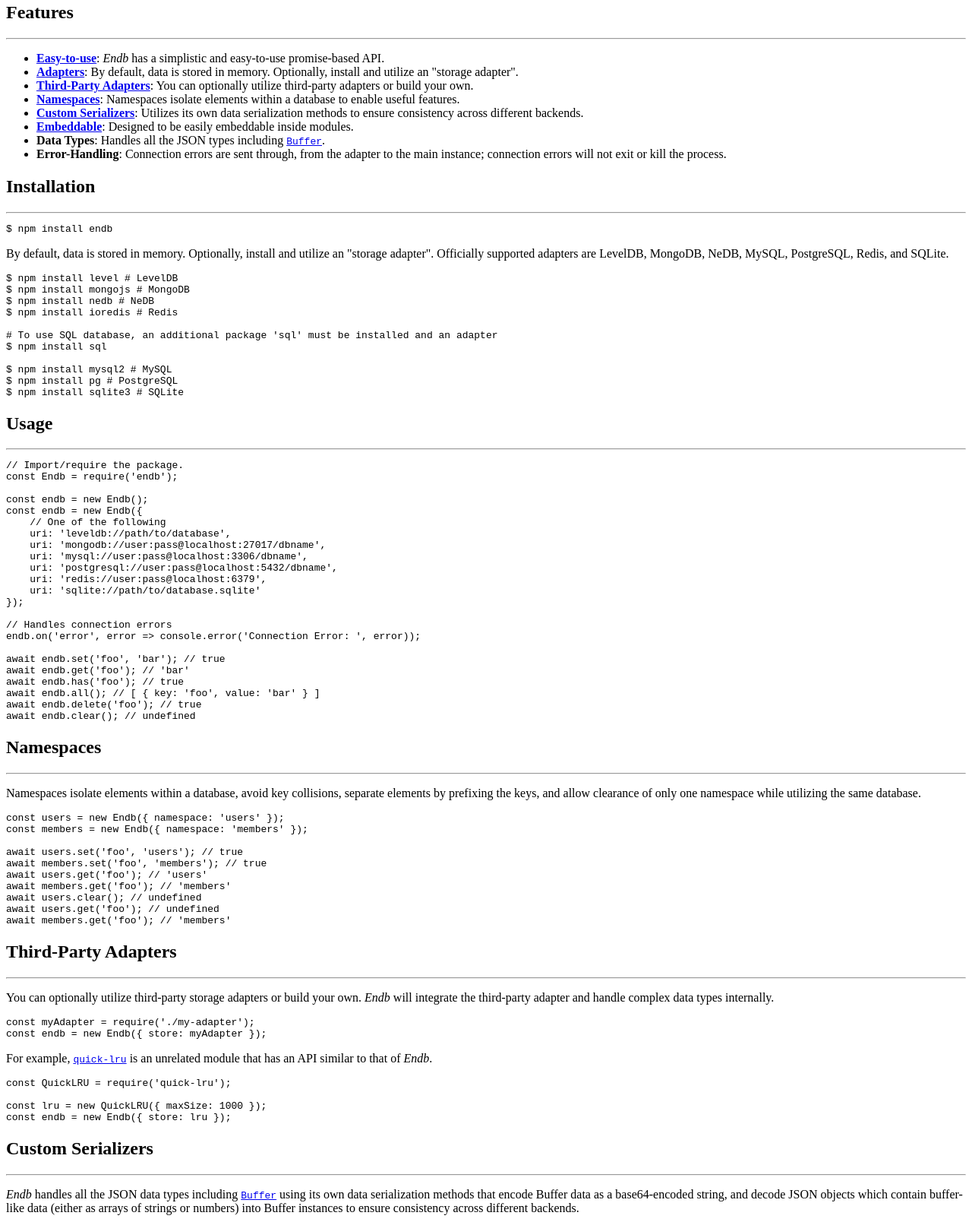
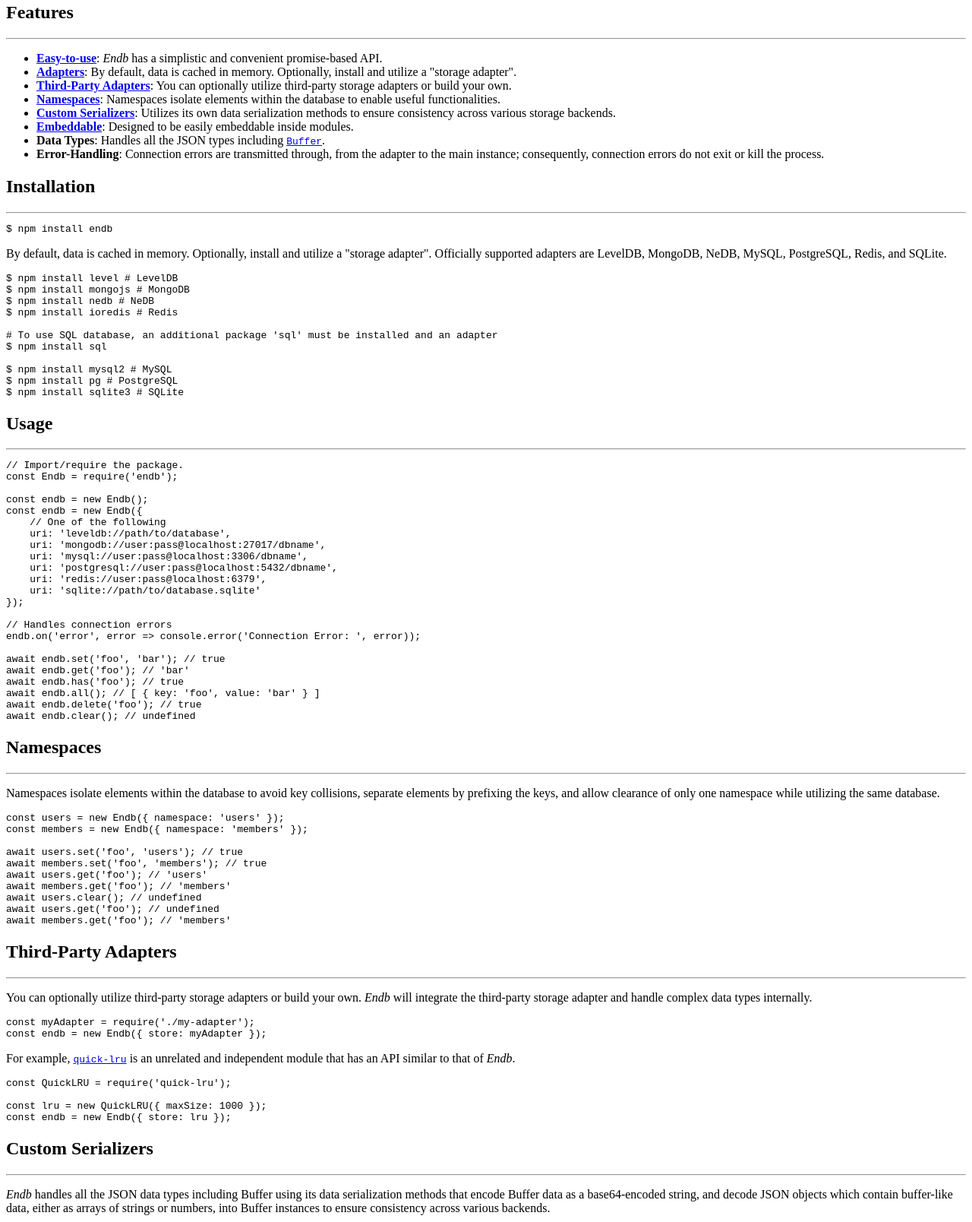
Before and after one commit to neodon/endb, a plain HTML site: page content/readme.html in a window 1280 px wide. Shown: the part 992-2600 px from the top of the page at 76% size. Drawn offline with Linux system fonts and the light colour scheme; files whose address does not match are found by name.

Commit message:
docs: build and deploy docs

```diff
--- a/content/readme.html
+++ b/content/readme.html
@@ -6,7 +6,7 @@
 <blockquote>
 <p>🗃 Simple key-value storage with support for multiple backends.</p>
 </blockquote>
-<p><a href="https://travis-ci.com/chroventer/endb"><img src="https://travis-ci.com/chroventer/endb.svg?branch=master" alt="Build Status" style="max-width: 100%;"></a>
+<p><img src="https://github.com/chroventer/endb/workflows/Test/badge.svg" alt="Test" style="max-width: 100%;">
 <a href="https://david-dm.org/chroventer/endb"><img src="https://img.shields.io/david/chroventer/endb.svg?maxAge=3600" alt="Dependencies" style="max-width: 100%;"></a>
 <a href="https://www.npmjs.com/package/endb"><img src="https://badgen.net/npm/dt/endb" alt="Downloads" style="max-width: 100%;"></a>
 <a href="https://github.com/chroventer/endb"><img src="https://badgen.net/github/stars/chroventer/endb" alt="GitHub Stars" style="max-width: 100%;"></a>
@@ -14,19 +14,19 @@
 <h2 id="features">Features</h2>
 <hr />
 <ul>
-<li><a href="#usage"><strong>Easy-to-use</strong></a>: <em>Endb</em> has a simplistic and easy-to-use promise-based API.</li>
-<li><a href="#usage"><strong>Adapters</strong></a>: By default, data is stored in memory. Optionally, install and utilize an "storage adapter".</li>
-<li><a href="#third-party-adapters"><strong>Third-Party Adapters</strong></a>: You can optionally utilize third-party adapters or build your own.</li>
-<li><a href="#namespaces"><strong>Namespaces</strong></a>: Namespaces isolate elements within a database to enable useful features.</li>
-<li><a href="#custom-serializers"><strong>Custom Serializers</strong></a>: Utilizes its own data serialization methods to ensure consistency across different backends.</li>
+<li><a href="#usage"><strong>Easy-to-use</strong></a>: <em>Endb</em> has a simplistic and convenient promise-based API.</li>
+<li><a href="#usage"><strong>Adapters</strong></a>: By default, data is cached in memory. Optionally, install and utilize a "storage adapter".</li>
+<li><a href="#third-party-adapters"><strong>Third-Party Adapters</strong></a>: You can optionally utilize third-party storage adapters or build your own.</li>
+<li><a href="#namespaces"><strong>Namespaces</strong></a>: Namespaces isolate elements within the database to enable useful functionalities.</li>
+<li><a href="#custom-serializers"><strong>Custom Serializers</strong></a>: Utilizes its own data serialization methods to ensure consistency across various storage backends.</li>
 <li><a href="#embeddable"><strong>Embeddable</strong></a>: Designed to be easily embeddable inside modules.</li>
 <li><strong>Data Types</strong>: Handles all the JSON types including <a href="https://nodejs.org/api/buffer.html"><code>Buffer</code></a>.</li>
-<li><strong>Error-Handling</strong>: Connection errors are sent through, from the adapter to the main instance; connection errors will not exit or kill the process.</li>
+<li><strong>Error-Handling</strong>: Connection errors are transmitted through, from the adapter to the main instance; consequently, connection errors do not exit or kill the process.</li>
 </ul>
 <h2 id="installation">Installation</h2>
 <hr />
 <pre><code class="bash">$ npm install endb</code></pre>
-<p>By default, data is stored in memory. Optionally, install and utilize an "storage adapter". Officially supported adapters are LevelDB, MongoDB, NeDB, MySQL, PostgreSQL, Redis, and SQLite.</p>
+<p>By default, data is cached in memory. Optionally, install and utilize a "storage adapter". Officially supported adapters are LevelDB, MongoDB, NeDB, MySQL, PostgreSQL, Redis, and SQLite.</p>
 <pre><code class="bash">$ npm install level # LevelDB
 $ npm install mongojs # MongoDB
 $ npm install nedb # NeDB
@@ -65,7 +65,7 @@
 await endb.clear(); // undefined</code></pre>
 <h2 id="namespaces">Namespaces</h2>
 <hr />
-<p>Namespaces isolate elements within a database, avoid key collisions, separate elements by prefixing the keys, and allow clearance of only one namespace while utilizing the same database.</p>
+<p>Namespaces isolate elements within the database to avoid key collisions, separate elements by prefixing the keys, and allow clearance of only one namespace while utilizing the same database.</p>
 <pre><code class="javascript">const users = new Endb({ namespace: 'users' });
 const members = new Endb({ namespace: 'members' });
 
@@ -78,17 +78,17 @@
 await members.get('foo'); // 'members'</code></pre>
 <h2 id="third-party-adapters">Third-Party Adapters</h2>
 <hr />
-<p>You can optionally utilize third-party storage adapters or build your own. <em>Endb</em> will integrate the third-party adapter and handle complex data types internally.</p>
+<p>You can optionally utilize third-party storage adapters or build your own. <em>Endb</em> will integrate the third-party storage adapter and handle complex data types internally.</p>
 <pre><code class="javascript">const myAdapter = require('./my-adapter');
 const endb = new Endb({ store: myAdapter });</code></pre>
-<p>For example, <a href="https://github.com/sindresorhus/quick-lru"><code>quick-lru</code></a> is an unrelated module that has an API similar to that of <em>Endb</em>.</p>
+<p>For example, <a href="https://github.com/sindresorhus/quick-lru"><code>quick-lru</code></a> is an unrelated and independent module that has an API similar to that of <em>Endb</em>.</p>
 <pre><code class="javascript">const QuickLRU = require('quick-lru');
 
 const lru = new QuickLRU({ maxSize: 1000 });
 const endb = new Endb({ store: lru });</code></pre>
 <h2 id="custom-serializers">Custom Serializers</h2>
 <hr />
-<p><em>Endb</em> handles all the JSON data types including <a href="https://nodejs.org/api/buffer"><code>Buffer</code></a> using its own data serialization methods that encode Buffer data as a base64-encoded string, and decode JSON objects which contain buffer-like data (either as arrays of strings or numbers) into Buffer instances to ensure consistency across different backends.</p>
+<p><em>Endb</em> handles all the JSON data types including Buffer using its data serialization methods that encode Buffer data as a base64-encoded string, and decode JSON objects which contain buffer-like data, either as arrays of strings or numbers, into Buffer instances to ensure consistency across various backends.</p>
 <p>Optionally, pass your own data serialization methods to support extra data types.</p>
 <pre><code class="javascript">const endb = new Endb({
     serialize: JSON.stringify,
```
Also changed, not shown: js/docma-web.js.
